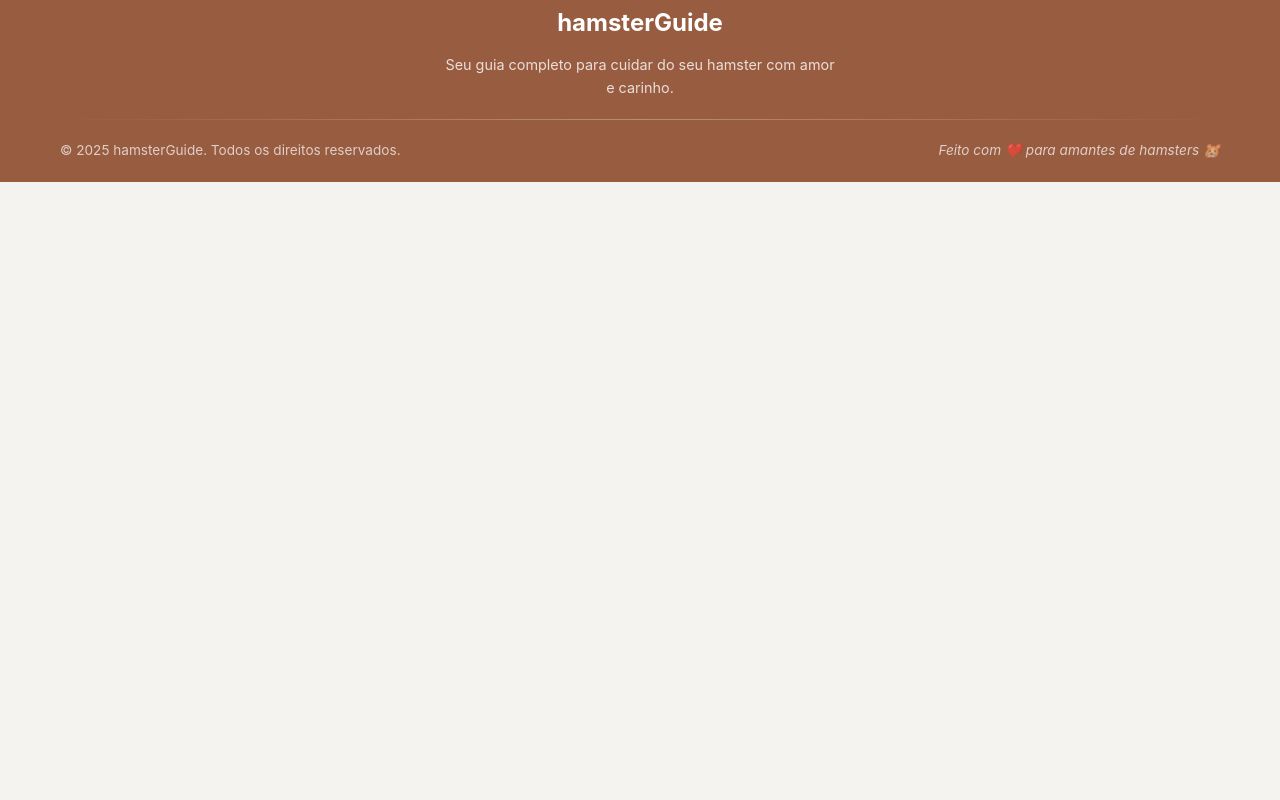
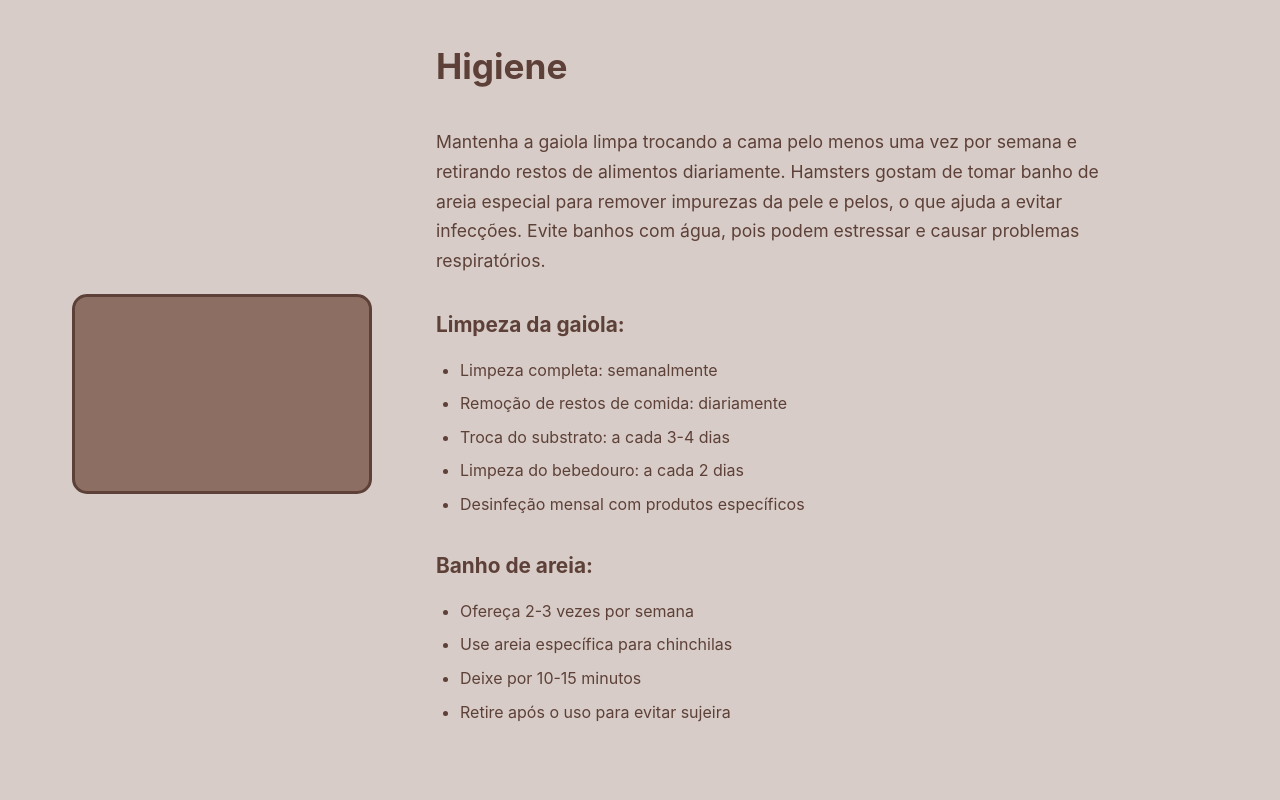
Before and after one commit to gabriela-fernanda14/hamsterGuide, a Next.js app: page /cuidados in a window 1280 px wide. Shown: the part 2500-3300 px from the top of the page. Before the commit the page ends 2682 px from the top, so only its background shows below. Built offline with nearby package versions, Linux system fonts and the light colour scheme.

Commit message:
feat: create higiene section

```diff
--- a/src/app/cuidados/page.jsx
+++ b/src/app/cuidados/page.jsx
@@ -121,6 +121,36 @@ export default function Cuidados() {
                 </div>
             </section>
 
+            <section id="higiene" className={styles.detailSection}>
+                <div className={styles.container}>
+                    <div className={styles.detailContent}>
+                        <div className={styles.detailImagePlaceholder}></div>
+                        <div className={styles.detailText}>
+                            <h2 className={styles.detailTitle}>Higiene</h2>
+                            <p className={styles.detailDescription}>
+                                Mantenha a gaiola limpa trocando a cama pelo menos uma vez por semana e retirando restos de alimentos diariamente. Hamsters gostam de tomar banho de areia especial para remover impurezas da pele e pelos, o que ajuda a evitar infecções. Evite banhos com água, pois podem estressar e causar problemas respiratórios.
+                            </p>
+
+                            <h3>Limpeza da gaiola:</h3>
+                            <ul>
+                                <li>Limpeza completa: semanalmente</li>
+                                <li>Remoção de restos de comida: diariamente</li>
+                                <li>Troca do substrato: a cada 3-4 dias</li>
+                                <li>Limpeza do bebedouro: a cada 2 dias</li>
+                                <li>Desinfeção mensal com produtos específicos</li>
+                            </ul>
+
+                            <h3>Banho de areia:</h3>
+                            <ul>
+                                <li>Ofereça 2-3 vezes por semana</li>
+                                <li>Use areia específica para chinchilas</li>
+                                <li>Deixe por 10-15 minutos</li>
+                                <li>Retire após o uso para evitar sujeira</li>
+                            </ul>
+                        </div>
+                    </div>
+                </div>
+            </section>
 
         </main>
     );
```
